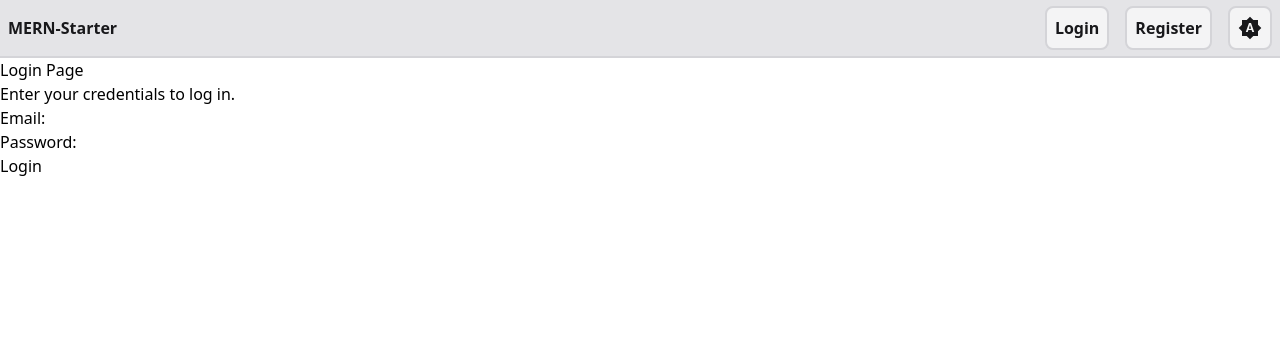
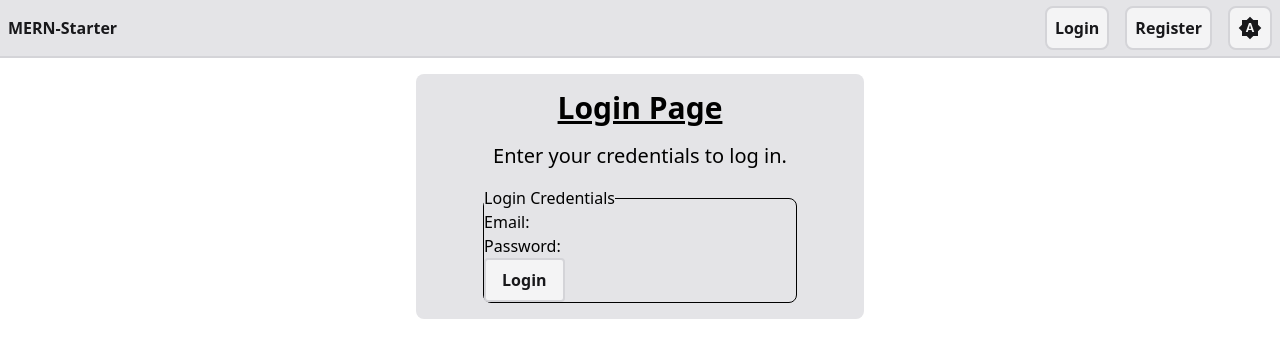
Before and after one commit to BDubDesigns/brandons-mern-starter, a React (Vite) app in the folder frontend/: page /login in a window 1280 px wide. Shown: the top 358 px of the page. Built offline with nearby package versions, Linux system fonts and the light colour scheme.

Commit message:
feat: enhance Login page layout and styling

```diff
--- a/frontend/src/components/Header.tsx
+++ b/frontend/src/components/Header.tsx
@@ -49,7 +49,7 @@ export const Header = () => {
       ];
 
   return (
-    <header className="bg-surface text-text border-border border-b-2 font-semibold">
+    <header className="bg-surface text-text border-border mb-4 border-b-2 font-semibold">
       {/* Desktop nav */}
       <nav className="hidden h-14 items-center md:flex">
         <ul className="flex w-full items-center">
@@ -58,8 +58,6 @@ export const Header = () => {
           {navItems.map((item, index) => (
             <li
               key={index}
-              // The <li> now only handles layout positioning (ml-auto for the first item)
-              // Visual styles are removed from here
               className={`flex items-center ${index === 0 ? "ml-auto" : ""}`}
             >
               {item.type === "link" && item.to && (
@@ -126,8 +124,6 @@ export const Header = () => {
                           {item.label}
                         </button>
                       )}
-                      {/* For now, we don't show text spans on mobile */}
-                      {item.type === "span" && <span>{item.label}</span>}
                     </li>
                   ),
               )}
--- a/frontend/src/index.css
+++ b/frontend/src/index.css
@@ -8,12 +8,17 @@
   /* Elevated surfaces (header, cards, modals) */
   --color-surface: light-dark(#e4e4e7, #27272a);
 
+  /* Input surfaces (form inputs, textareas) */
+  --color-surface-input: light-dark(#f4f4f5, #3f3f46); /* slightly lighter */
+
   /* Interactive elements (nav buttons, links) */
   --color-interactive: light-dark(#f4f4f5, rgba(113, 113, 122, 0.1));
   --color-interactive-hover: light-dark(#ffffff, #09090b);
 
   /* Text colors */
   --color-text: light-dark(#18181b, #e4e4e7);
+  --color-text-error: light-dark(#b91c1c, #fca5a5);
+  --color-text-success: light-dark(#15803d, #86efac);
 
   /* Border Color */
   --color-border: light-dark(#d4d4d8, #3f3f46);
--- a/frontend/src/pages/Login.tsx
+++ b/frontend/src/pages/Login.tsx
@@ -38,10 +38,12 @@ export const Login = () => {
   }
 
   return (
-    <div>
-      <h1>Login Page</h1>
-      <h3>Enter your credentials to log in.</h3>
+    <div className="bg-surface mr-auto ml-auto flex max-w-md flex-col items-center justify-center rounded-lg p-4">
+      <h1 className="text-3xl font-bold underline">Login Page</h1>
+      <h3 className="my-4 text-xl">Enter your credentials to log in.</h3>
       <form onSubmit={handleLogin}>
+        <fieldset className="rounded-lg border">
+          <legend>Login Credentials</legend>
           Email:{" "}
           <input
             type="email"
@@ -60,16 +62,23 @@ export const Login = () => {
             onChange={(e) => setPassword(e.target.value)}
           />
           <br />
-        {auth.error && <p style={{ color: "red" }}>{auth.error.message}</p>}
+          {auth.error && (
+            <p className="text-text-error">{auth.error.message}</p>
+          )}
           {auth.error?.errors &&
             auth.error.errors.map((err, index) => (
-            <p key={index} style={{ color: "red" }}>
+              <p key={index} className="text-text-error">
                 {err.msg}
               </p>
             ))}
-        <button type="submit" disabled={auth.loading}>
+          <button
+            type="submit"
+            disabled={auth.loading}
+            className="bg-interactive border-border text-text hover:bg-interactive-hover rounded border-2 px-4 py-2 font-semibold"
+          >
             {auth.loading ? "Logging in..." : "Login"}
           </button>
+        </fieldset>
       </form>
     </div>
   );
```
Lines whose indentation alone changed are shown as unchanged.
